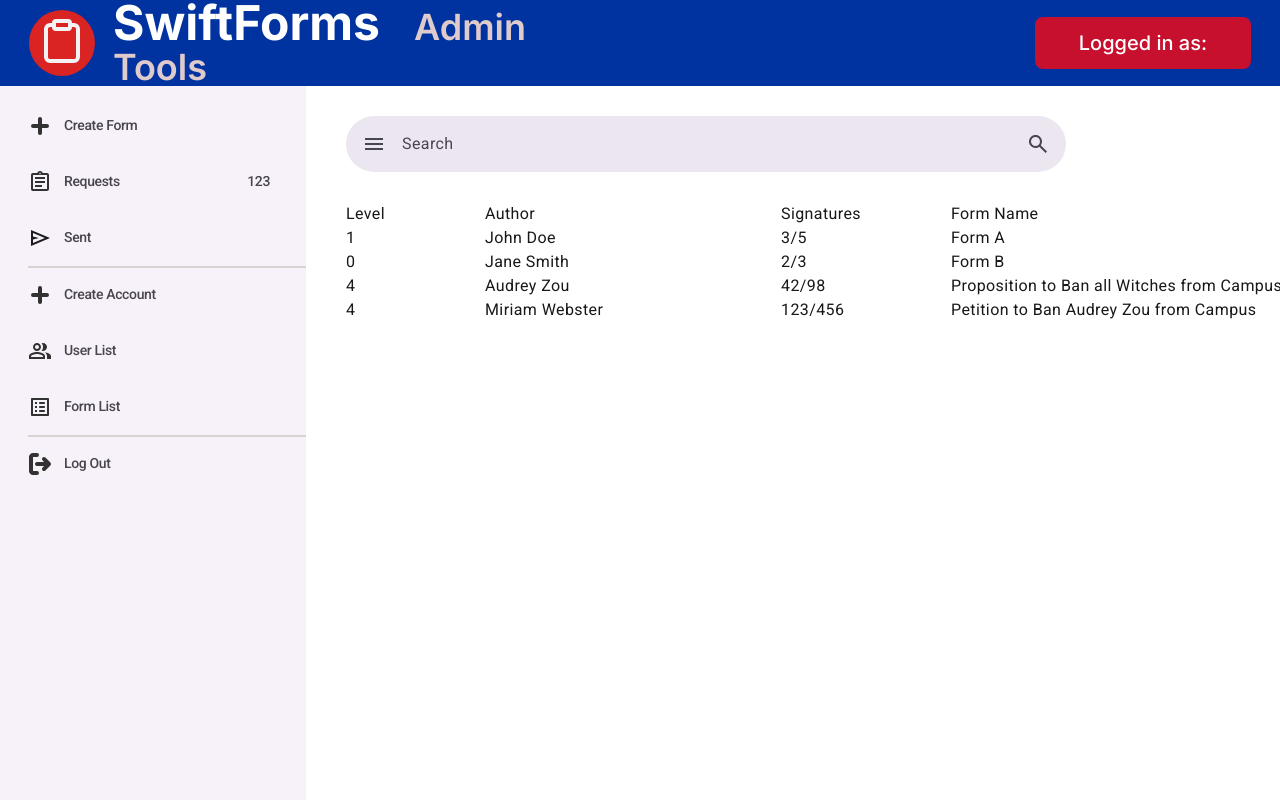
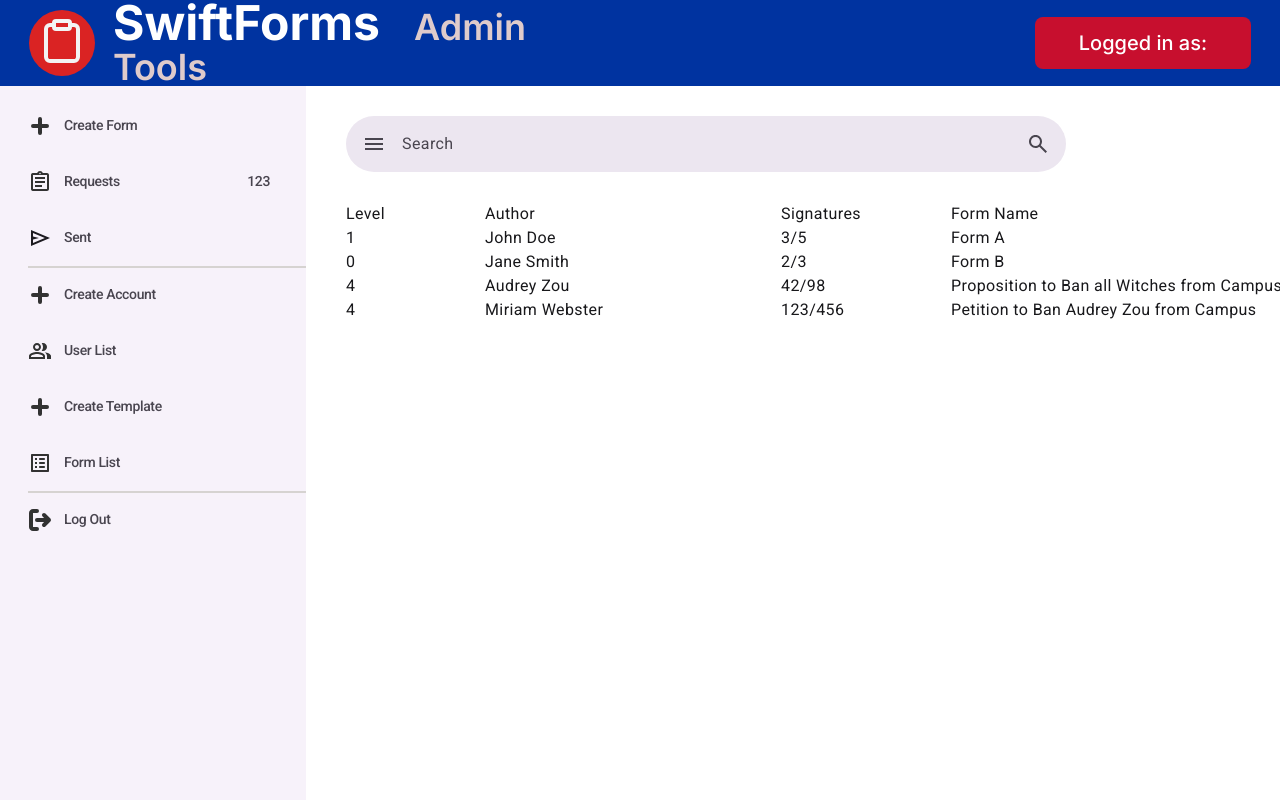
Before and after one commit to KZhang2002/Form-Web-App, a React (Vite) app: page /home in a window 1280 px wide. Shown: the top 800 px of the page. Built offline with nearby package versions, Linux system fonts and the light colour scheme; a web font is replaced by a local one.

Commit message:
Added one more options to navdrawer

```diff
--- a/src/components/NavDrawer.tsx
+++ b/src/components/NavDrawer.tsx
@@ -83,6 +83,17 @@ export const NavDrawer: React.FC<NavDrawerProps> = ({isAdmin = true}) => {
             </div>
           </div>
         </div>
+        <div data-layer="Template Creation" onClick={() => navigate("/")}
+             className="AccountCreation self-stretch h-14 rounded-[100px] justify-start items-center gap-3 inline-flex overflow-hidden cursor-pointer">
+          <div data-layer="state-layer"
+               className="StateLayer grow shrink basis-0 self-stretch pl-4 pr-6 py-4 justify-start items-center gap-3 flex">
+            <PlusIcon/>
+            <div data-layer="Label"
+                 className="Label grow shrink basis-0 text-[#49454f] text-sm font-medium font-['Roboto'] leading-tight tracking-tight">Create
+              Template
+            </div>
+          </div>
+        </div>
         <div data-layer="Form List" onClick={() => navigate("/")}
              className="FormList self-stretch h-14 rounded-[100px] justify-start items-center gap-3 inline-flex overflow-hidden cursor-pointer">
           <div data-layer="state-layer"
@@ -103,7 +114,8 @@ export const NavDrawer: React.FC<NavDrawerProps> = ({isAdmin = true}) => {
                className="StateLayer grow shrink basis-0 self-stretch pl-4 pr-6 py-4 justify-start items-center gap-3 flex">
             <LogOutIcon/>
             <div data-layer="Label"
-                 className="Label grow shrink basis-0 text-[#49454f] text-sm font-medium font-['Roboto'] leading-tight tracking-tight">Log Out
+                 className="Label grow shrink basis-0 text-[#49454f] text-sm font-medium font-['Roboto'] leading-tight tracking-tight">Log
+              Out
             </div>
           </div>
         </div>
```
